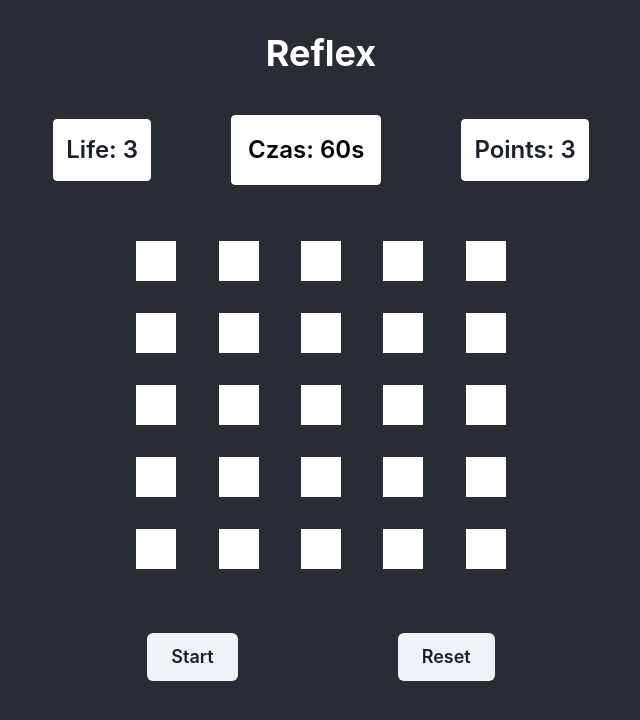
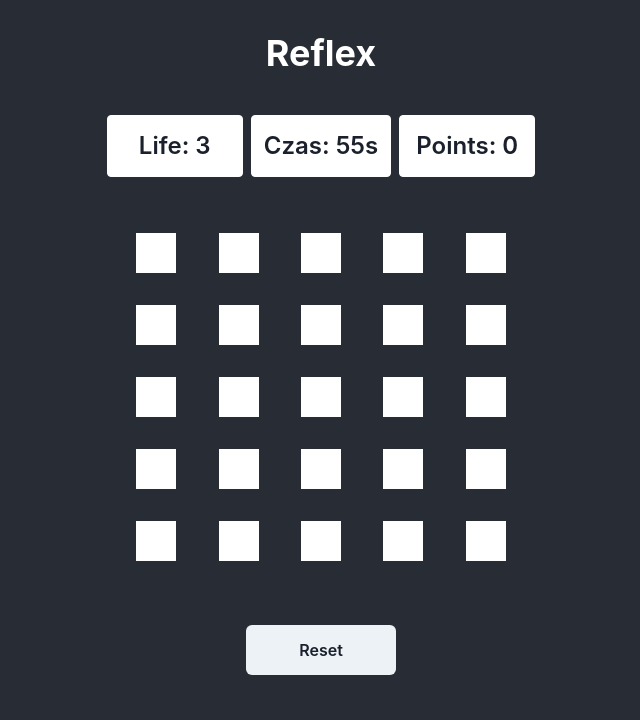
Before and after one commit to CreinTechnology/crein-reflex-game, a React (Create React App) app: page / in a window 1280 px wide. Shown: the top 720 px of the page, without its empty margins (319-959 px from the left). Built offline with nearby package versions, Linux system fonts and the light colour scheme.

Commit message:
feat: make countdown, add alert and style components

```diff
--- a/src/App.tsx
+++ b/src/App.tsx
@@ -1,4 +1,8 @@
 import {
+  Alert,
+  AlertDescription,
+  AlertIcon,
+  AlertTitle,
   Box,
   ChakraProvider,
   Heading,
@@ -7,11 +11,24 @@ import {
   Text,
 } from "@chakra-ui/react";
 import { Button } from "@chakra-ui/react";
+import { useEffect, useState } from "react";
 import { GridView } from "./components/gridView";
 import { RenderRow } from "./components/RenderRow";
 
 const App = () => {
-  const displayLifeInfo = (lifeAmount: number) => {
+  const initialSeconds = 60;
+  const [seconds, setSeconds] = useState(initialSeconds);
+  const [gameLife, setGameLife] = useState<number>(3);
+  const [gamePoints, setGamePoints] = useState<number>(0);
+
+  useEffect(() => {
+    const interval = setInterval(() => setSeconds(seconds - 1), 1000);
+    if (seconds === 0) clearInterval(interval);
+
+    return () => clearInterval(interval);
+  }, [seconds]);
+
+  const displayLifeInfo = () => {
     return (
       <Box
         border="1px solid white"
@@ -19,14 +36,20 @@ const App = () => {
         backgroundColor="white"
         borderRadius={4}
       >
-        <Text fontWeight="semibold" fontSize="2xl" cursor="default">
-          Life: {lifeAmount}
+        <Text
+          textAlign="center"
+          fontWeight="semibold"
+          fontSize="2xl"
+          cursor="default"
+          minWidth="110px"
+        >
+          Life: {gameLife}
         </Text>
       </Box>
     );
   };
 
-  const displayPointsInfo = (pointsAmount: number) => {
+  const displayPointsInfo = () => {
     return (
       <Box
         border="1px solid white"
@@ -34,8 +57,14 @@ const App = () => {
         backgroundColor="white"
         borderRadius={4}
       >
-        <Text cursor="default" fontWeight="semibold" fontSize="2xl">
-          Points: {pointsAmount}
+        <Text
+          textAlign="center"
+          fontWeight="semibold"
+          fontSize="2xl"
+          cursor="default"
+          minWidth="110px"
+        >
+          Points: {gamePoints}
         </Text>
       </Box>
     );
@@ -45,15 +74,16 @@ const App = () => {
     return (
       <Box
         border="1px solid white"
-        padding={4}
+        padding={3}
         backgroundColor="white"
         borderRadius={4}
       >
         <Text
+          textAlign="center"
+          fontWeight="semibold"
+          fontSize="2xl"
           cursor="default"
-          fontWeight="semibold"
-          color="black"
-          fontSize="2xl"
+          minWidth="110px"
         >
           Czas: {time}s
         </Text>
@@ -73,18 +103,40 @@ const App = () => {
             align="center"
             justifyContent="space-evenly"
             margin="0 auto"
-            spacing={20}
+            paddingX={2}
           >
-            {displayLifeInfo(3)}
-            {displayTimer(60)}
-            {displayPointsInfo(3)}
+            {displayLifeInfo()}
+            {displayTimer(seconds)}
+            {displayPointsInfo()}
           </HStack>
         </Stack>
 
         <Stack padding={4}>
-          <RenderRow rowNumber={5}>
-            <GridView rowElementsAmount={5} />
-          </RenderRow>
+          {seconds === 0 ? (
+            <Alert
+              status="error"
+              variant="subtle"
+              flexDirection="column"
+              alignItems="center"
+              justifyContent="center"
+              textAlign="center"
+              height="200px"
+              maxWidth="50%"
+              margin="0 auto"
+            >
+              <AlertIcon boxSize="40px" mr={0} />
+              <AlertTitle mt={4} mb={1} fontSize="lg">
+                Time's up.
+              </AlertTitle>
+              <AlertDescription maxWidth="sm" padding={4}>
+                Please, try again.
+              </AlertDescription>
+            </Alert>
+          ) : (
+            <RenderRow rowNumber={5}>
+              <GridView rowElementsAmount={5} />
+            </RenderRow>
+          )}
         </Stack>
 
         <HStack
@@ -92,10 +144,10 @@ const App = () => {
           flexDirection="row"
           justifyContent="center"
           paddingTop={6}
-          spacing={40}
         >
-          <Button size="lg">Start</Button>
-          <Button size="lg">Reset</Button>
+          <Button width="150px" height="50px" onClick={() => setSeconds(60)}>
+            Reset
+          </Button>
         </HStack>
       </Stack>
     </ChakraProvider>
```
